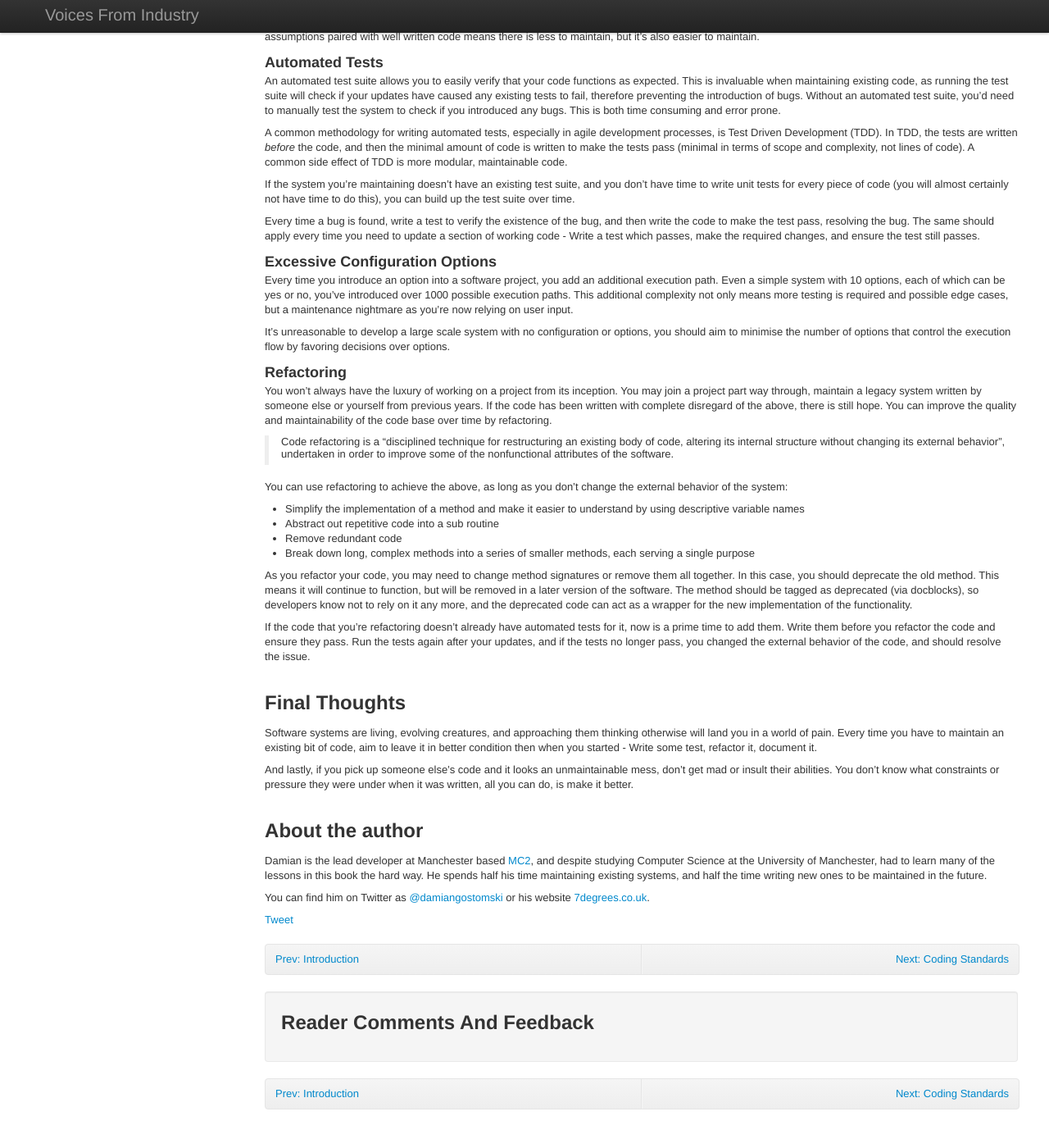
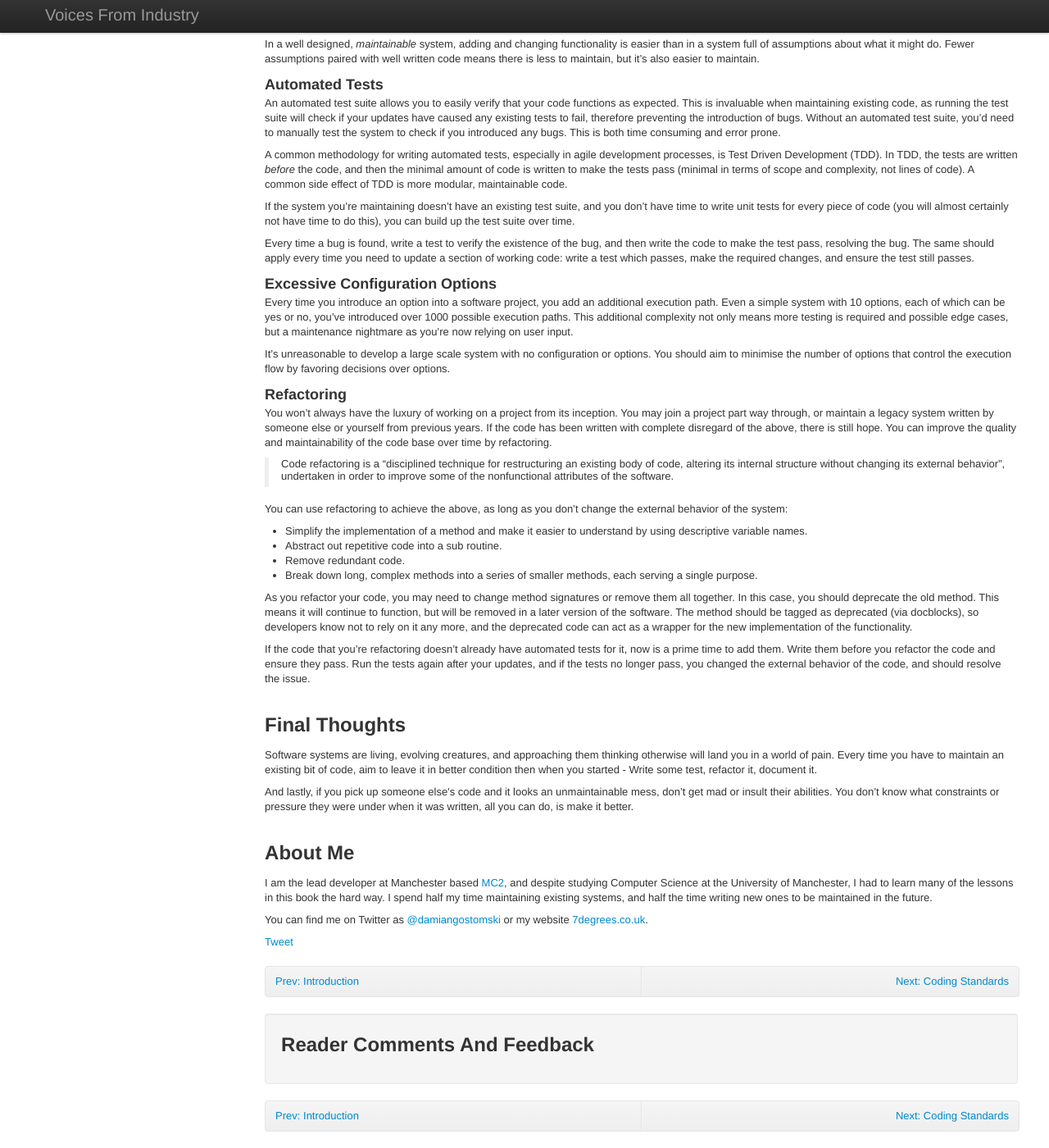
Before and after one commit to stuartherbert/if-i-knew-then, a Jekyll site: the page built from maintainability.md, in a window 1280 px wide and 1400 px high, scrolled down 1849 px. Shown: the whole window at 82% size. Built offline with Jekyll 4.4.1, drawn with Linux system fonts in a browser that asks for light colours; comment, search, counter and statistics services are not loaded; before the commit the page ends 3222 px from its top, so only the background shows below that; some of the changed text lies outside the part shown.

Commit message:
First pass by the Editor

```diff
--- a/maintainability.md
+++ b/maintainability.md
@@ -43,8 +42,7 @@ After completing a practical exercise, you'll almost certainly never look at it
 
 A solution to this would be to build one or two large scale systems throughout a course, with each iteration of the above cycle not only focusing on teaching something new, but also requiring updating existing code, fixing bugs, adapting to changing requirements or new dependencies.
 
-
-## Making code more maintainable
+## Making Code More Maintainable
 
 You may not have the luxury of starting a project from the beginning, but when you do, ensure that you set out with the aim of writing maintainable code. If you're maintaining an existing project, be it one you've previously written or one created by another team of developers, these points are still relevant going forwards.
 
@@ -52,8 +50,7 @@ Even if you think the project has a short lifespan or will only be maintained by
 
 You may find that by applying the following tips, you increase the initial development time, but that's normal the first time you apply them. It's an investment which will save you time in the future maintaining the system, and each time you apply them to a new project, the initial overhead will continue to shrink and the rewards will continue to grow.
 
-
-### Write code for humans, not machines
+### Write Code For Humans, Not Machines
 
 Although the code you write will ultimately be compiled / interpreted by a computer, you should always set out to write code for humans first. The computer will stop you writing code that won't work (compile time errors, runtime exceptions etc), but it won't stop you writing unmaintainable code.
 
@@ -61,10 +58,9 @@ Always write the simplest code that you can to achieve the correct result, but d
 
 There are 3 key rules to follow to make your code easy to follow:
 
-1. Have meaningful class, method and variable names
-1. Have lots of short, single purpose methods instead of long blocks of code I need to follow to understand
-1. Have up to date comments that explain why, not what
-
+1. Have meaningful class, method and variable names.
+1. Have lots of short, single purpose methods instead of long blocks of code I need to follow to understand.
+1. Have up to date comments that explain why, not what.
 
 ### Documentation and Comments
 
@@ -84,7 +79,6 @@ Every time you go to copy and paste a block of code, you're introducing a potent
 Instead, you can take the code and place it into a generic helper function which can be called from anywhere else in the codebase. Alternatively, if multiple classes share similar functionality, you can create a base class which they extend, and each class only need to add specific functionality to that class.
 
 As well as reducing the number of occurrences of code that need to be maintained to one, doing this will reduce the size of the codebase, meaning there is less code to maintain.
-
 
 ### You Ain't Gonna Need It (YAGNI)
 
@@ -96,7 +90,6 @@ In many cases, the potential functionality will never go ahead, resulting in add
 
 In a well designed, *maintainable* system, adding and changing functionality is easier than in a system full of assumptions about what it might do. Fewer assumptions paired with well written code means there is less to maintain, but it's also easier to maintain.
 
-
 ### Automated Tests
 
 An automated test suite allows you to easily verify that your code functions as expected. This is invaluable when maintaining existing code, as running the test suite will check if your updates have caused any existing tests to fail, therefore preventing the introduction of bugs. Without an automated test suite, you'd need to manually test the system to check if you introduced any bugs. This is both time consuming and error prone.
@@ -105,33 +98,30 @@ A common methodology for writing automated tests, especially in agile developmen
 
 If the system you're maintaining doesn't have an existing test suite, and you don't have time to write unit tests for every piece of code (you will almost certainly not have time to do this), you can build up the test suite over time.
 
-Every time a bug is found, write a test to verify the existence of the bug, and then write the code to make the test pass, resolving the bug. The same should apply every time you need to update a section of working code - Write a test which passes, make the required changes, and ensure the test still passes.
-
+Every time a bug is found, write a test to verify the existence of the bug, and then write the code to make the test pass, resolving the bug. The same should apply every time you need to update a section of working code: write a test which passes, make the required changes, and ensure the test still passes.
 
 ### Excessive Configuration Options
 
 Every time you introduce an option into a software project, you add an additional execution path. Even a simple system with 10 options, each of which can be yes or no, you've introduced over 1000 possible execution paths. This additional complexity not only means more testing is required and possible edge cases, but a maintenance nightmare as you're now relying on user input.
 
-It's unreasonable to develop a large scale system with no configuration or options, you should aim to minimise the number of options that control the execution flow by favoring decisions over options.
-
+It's unreasonable to develop a large scale system with no configuration or options. You should aim to minimise the number of options that control the execution flow by favoring decisions over options.
 
 ### Refactoring
 
-You won't always have the luxury of working on a project from its inception. You may join a project part way through, maintain a legacy system written by someone else or yourself from previous years. If the code has been written with complete disregard of the above, there is still hope. You can improve the quality and maintainability of the code base over time by refactoring.
+You won't always have the luxury of working on a project from its inception. You may join a project part way through, or maintain a legacy system written by someone else or yourself from previous years. If the code has been written with complete disregard of the above, there is still hope. You can improve the quality and maintainability of the code base over time by refactoring.
 
 > Code refactoring is a "disciplined technique for restructuring an existing body of code, altering its internal structure without changing its external behavior", undertaken in order to improve some of the nonfunctional attributes of the software.
 
 You can use refactoring to achieve the above, as long as you don't change the external behavior of the system:
 
-* Simplify the implementation of a method and make it easier to understand by using descriptive variable names
-* Abstract out repetitive code into a sub routine
-* Remove redundant code
-* Break down long, complex methods into a series of smaller methods, each serving a single purpose
+* Simplify the implementation of a method and make it easier to understand by using descriptive variable names.
+* Abstract out repetitive code into a sub routine.
+* Remove redundant code.
+* Break down long, complex methods into a series of smaller methods, each serving a single purpose.
 
 As you refactor your code, you may need to change method signatures or remove them all together. In this case, you should deprecate the old method. This means it will continue to function, but will be removed in a later version of the software. The method should be tagged as deprecated (via docblocks), so developers know not to rely on it any more, and the deprecated code can act as a wrapper for the new implementation of the functionality.
 
 If the code that you're refactoring doesn't already have automated tests for it, now is a prime time to add them. Write them before you refactor the code and ensure they pass. Run the tests again after your updates, and if the tests no longer pass, you changed the external behavior of the code, and should resolve the issue.
-
 
 ## Final Thoughts
 
@@ -139,9 +129,8 @@ Software systems are living, evolving creatures, and approaching them thinking o
 
 And lastly, if you pick up someone else's code and it looks an unmaintainable mess, don't get mad or insult their abilities. You don't know what constraints or pressure they were under when it was written, all you can do, is make it better.
 
+## About Me
 
-## About the author
+I am the lead developer at Manchester based [MC2](http://mcmc.co.uk), and despite studying Computer Science at the University of Manchester, I had to learn many of the lessons in this book the hard way. I spend half my time maintaining existing systems, and half the time writing new ones to be maintained in the future.
 
-Damian is the lead developer at Manchester based [MC2](http://mcmc.co.uk), and despite studying Computer Science at the University of Manchester, had to learn many of the lessons in this book the hard way. He spends half his time maintaining existing systems, and half the time writing new ones to be maintained in the future.
-
-You can find him on Twitter as [@damiangostomski](https://twitter.com/damiangostomski) or his website [7degrees.co.uk](http://7degrees.co.uk).
+You can find me on Twitter as [@damiangostomski](https://twitter.com/damiangostomski) or my website [7degrees.co.uk](http://7degrees.co.uk).
```
Also changed, not shown: other parts of maintainability.md (+15 -17 lines).
